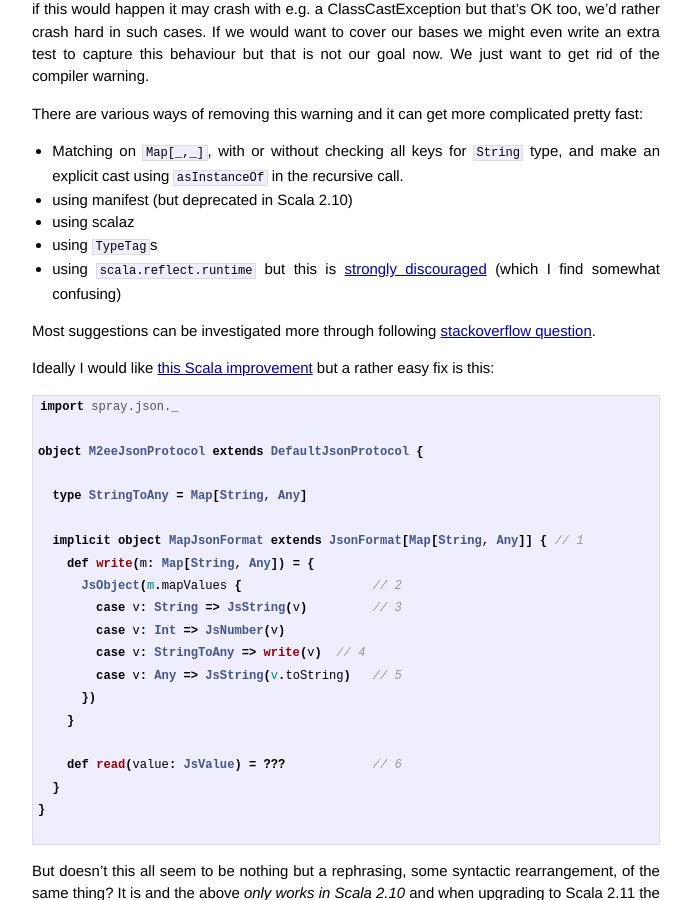
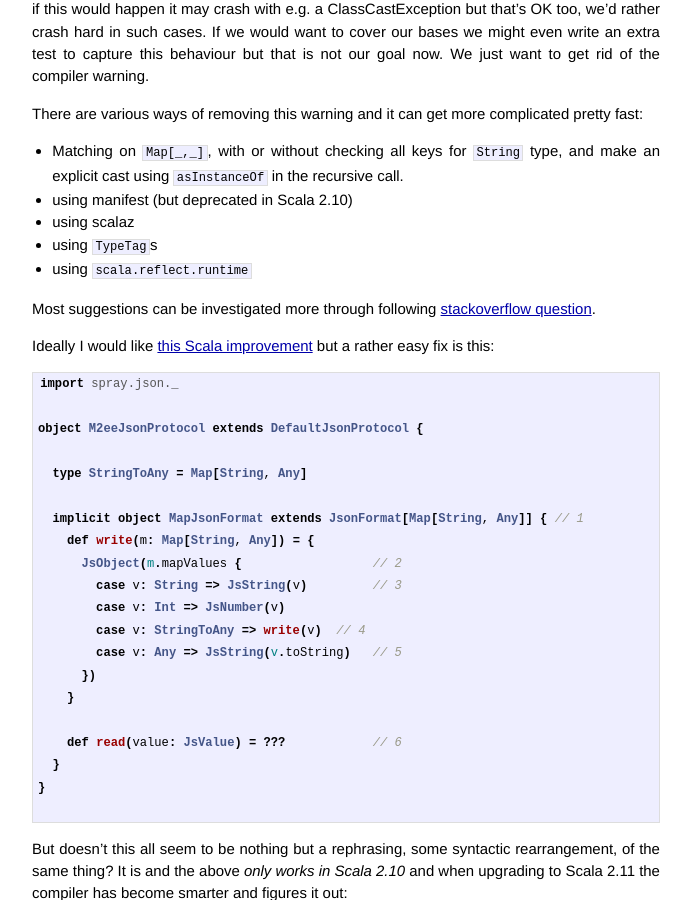
Before and after one commit to lhohan/lhohan.github.io, a Jekyll site: the page built from _posts/2014-09-23-scala-nested-maps-to-json.markdown, in a window 1280 px wide and 900 px high, scrolled down 3798 px. Shown: the whole window, without its empty margins (294-985 px from the left). Built offline with Jekyll 4.4.1, drawn with Linux system fonts in a browser that asks for light colours; Markdown is read by kramdown in place of the engine named in the settings; comment, search, counter and statistics services are not loaded.

Commit message:
remove wrong statement on advise on using reflect lib will check solution using these

```diff
--- a/_posts/2014-09-23-scala-nested-maps-to-json.markdown
+++ b/_posts/2014-09-23-scala-nested-maps-to-json.markdown
@@ -190,7 +190,7 @@ There are various ways of removing this warning and it can get more complicated
   - using manifest (but deprecated in Scala 2.10)
   - using scalaz
   - using `TypeTag`s
-  - using `scala.reflect.runtime` but this is [strongly discouraged](http://www.scala-lang.org/news/2.11.1) (which I find somewhat confusing)
+  - using `scala.reflect.runtime`
 
 Most suggestions can be investigated more through following [stackoverflow question](http://stackoverflow.com/questions/1094173/how-do-i-get-around-type-erasure-on-scala-or-why-cant-i-get-the-type-paramete).
 
```
